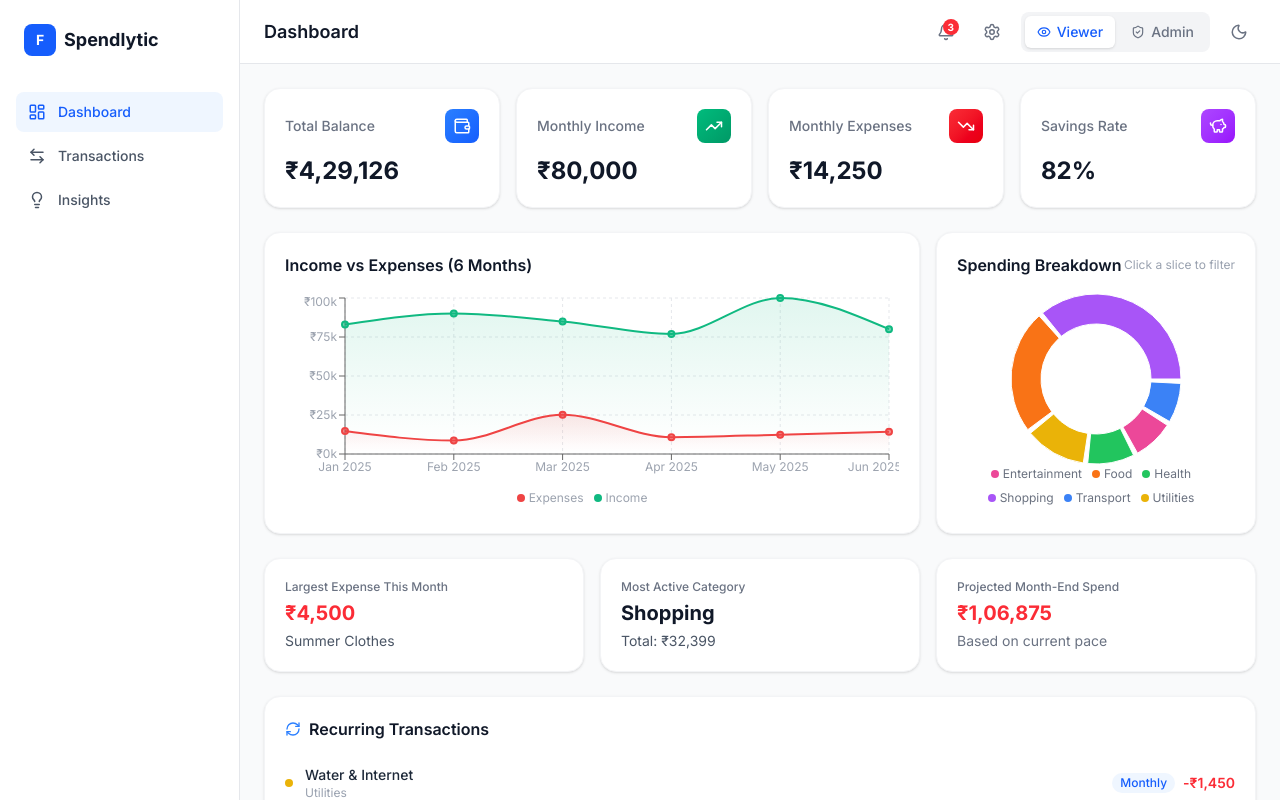
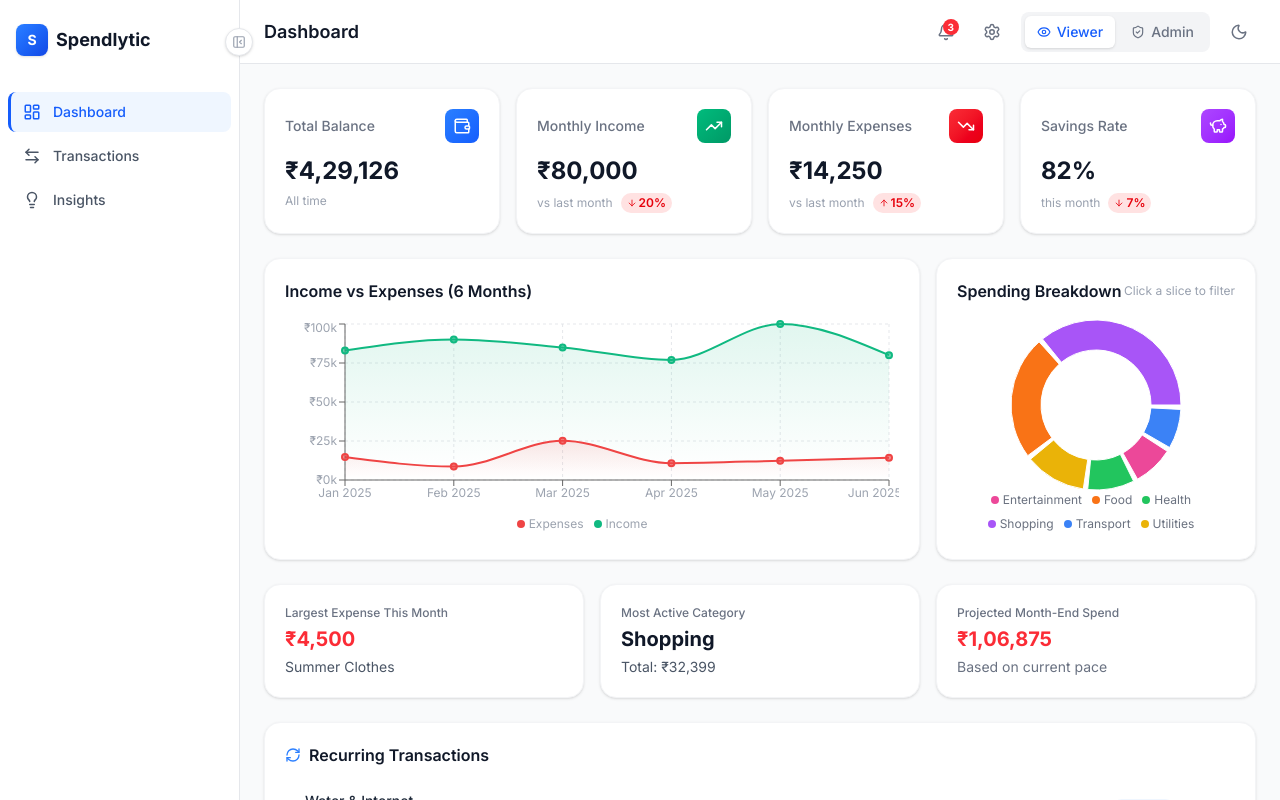
Before and after one commit to hemaharshini-dev/Financial-Dashboard, a React (Vite) app in the folder financial-dashboard/: page / in a window 1280 px wide. Shown: the top 800 px of the page. Built offline with nearby package versions, Linux system fonts and the light colour scheme.

Commit message:
Added collapsable icon for side bar

```diff
--- a/financial-dashboard/src/components/dashboard/SummaryCards.jsx
+++ b/financial-dashboard/src/components/dashboard/SummaryCards.jsx
@@ -1,10 +1,10 @@
 import { useEffect, useState } from 'react';
 import { motion } from 'framer-motion';
-import { Wallet, TrendingUp, TrendingDown, PiggyBank } from 'lucide-react';
+import { Wallet, TrendingUp, TrendingDown, PiggyBank, ArrowUp, ArrowDown } from 'lucide-react';
 import { useTransactionStore } from '../../store/useTransactionStore';
 import { useInsightsContext } from '../../context/InsightsContext';
 import { formatCurrency } from '../../utils/formatCurrency';
-import { format } from 'date-fns';
+import { format, subMonths } from 'date-fns';
 
 function useCountUp(target, duration = 1200) {
   const [value, setValue] = useState(0);
@@ -21,14 +21,32 @@ function useCountUp(target, duration = 1200) {
   return value;
 }
 
-function SummaryCard({ title, value, icon: Icon, color, isCurrency = true, suffix = '' }) {
+function TrendBadge({ current, previous, inverse = false }) {
+  if (!previous) return null;
+  const diff = current - previous;
+  const pct = Math.round(Math.abs(diff / previous) * 100);
+  if (pct === 0) return null;
+  const isUp = diff > 0;
+  const isGood = inverse ? !isUp : isUp;
+  return (
+    <span className={`flex items-center gap-0.5 text-xs font-semibold px-1.5 py-0.5 rounded-full ${
+      isGood ? 'bg-emerald-100 text-emerald-700 dark:bg-emerald-900/40 dark:text-emerald-400'
+              : 'bg-red-100 text-red-600 dark:bg-red-900/40 dark:text-red-400'
+    }`}>
+      {isUp ? <ArrowUp size={10} /> : <ArrowDown size={10} />}{pct}%
+    </span>
+  );
+}
+
+function SummaryCard({ title, value, icon: Icon, color, isCurrency = true, suffix = '', subLabel, trend }) {
   const animated = useCountUp(value);
   return (
     <motion.div
       initial={{ opacity: 0, y: 20 }}
       animate={{ opacity: 1, y: 0 }}
       transition={{ duration: 0.4 }}
-      className="bg-white dark:bg-gray-900 rounded-2xl p-5 shadow-sm border border-gray-100 dark:border-gray-800 hover:shadow-md transition-shadow"
+      whileHover={{ y: -2, boxShadow: '0 8px 25px -5px rgb(0 0 0 / 0.1)' }}
+      className="bg-white dark:bg-gray-900 rounded-2xl p-5 shadow-sm border border-gray-100 dark:border-gray-800 transition-shadow cursor-default"
     >
       <div className="flex items-center justify-between mb-3">
         <span className="text-sm text-gray-500 dark:text-gray-400 font-medium">{title}</span>
@@ -39,25 +57,48 @@ function SummaryCard({ title, value, icon: Icon, color, isCurrency = true, suffi
       <p className="text-2xl font-bold text-gray-900 dark:text-white">
         {isCurrency ? formatCurrency(animated) : `${animated.toLocaleString('en-IN')}${suffix}`}
       </p>
+      <div className="flex items-center gap-2 mt-1.5">
+        {subLabel && <span className="text-xs text-gray-400">{subLabel}</span>}
+        {trend && <TrendBadge {...trend} />}
+      </div>
     </motion.div>
   );
 }
 
 export default function SummaryCards() {
   const { transactions } = useTransactionStore();
-  const { savingsRate, latestMonth } = useInsightsContext();
+  const { savingsRate, latestMonth, latestDate } = useInsightsContext();
   const thisMonth = latestMonth || format(new Date(), 'yyyy-MM');
+  const lastMonth = latestDate ? format(subMonths(latestDate, 1), 'yyyy-MM') : null;
 
   const totalBalance = transactions.reduce((s, t) => t.type === 'income' ? s + t.amount : s - t.amount, 0);
   const monthlyIncome = transactions.filter((t) => t.type === 'income' && t.date.startsWith(thisMonth)).reduce((s, t) => s + t.amount, 0);
   const monthlyExpenses = transactions.filter((t) => t.type === 'expense' && t.date.startsWith(thisMonth)).reduce((s, t) => s + t.amount, 0);
+  const lastMonthIncome = lastMonth ? transactions.filter((t) => t.type === 'income' && t.date.startsWith(lastMonth)).reduce((s, t) => s + t.amount, 0) : 0;
+  const lastMonthExpenses = lastMonth ? transactions.filter((t) => t.type === 'expense' && t.date.startsWith(lastMonth)).reduce((s, t) => s + t.amount, 0) : 0;
+  const lastMonthSavings = lastMonthIncome > 0 ? Math.round(((lastMonthIncome - lastMonthExpenses) / lastMonthIncome) * 100) : 0;
 
   return (
     <div className="grid grid-cols-1 sm:grid-cols-2 lg:grid-cols-4 gap-4">
-      <SummaryCard title="Total Balance" value={Math.abs(totalBalance)} icon={Wallet} color="from-blue-500 to-blue-600" />
-      <SummaryCard title="Monthly Income" value={monthlyIncome} icon={TrendingUp} color="from-emerald-500 to-emerald-600" />
-      <SummaryCard title="Monthly Expenses" value={monthlyExpenses} icon={TrendingDown} color="from-red-500 to-red-600" />
-      <SummaryCard title="Savings Rate" value={savingsRate} icon={PiggyBank} color="from-purple-500 to-purple-600" isCurrency={false} suffix="%" />
+      <SummaryCard
+        title="Total Balance" value={Math.abs(totalBalance)} icon={Wallet}
+        color="from-blue-500 to-blue-600" subLabel="All time"
+      />
+      <SummaryCard
+        title="Monthly Income" value={monthlyIncome} icon={TrendingUp}
+        color="from-emerald-500 to-emerald-600" subLabel="vs last month"
+        trend={{ current: monthlyIncome, previous: lastMonthIncome }}
+      />
+      <SummaryCard
+        title="Monthly Expenses" value={monthlyExpenses} icon={TrendingDown}
+        color="from-red-500 to-red-600" subLabel="vs last month"
+        trend={{ current: monthlyExpenses, previous: lastMonthExpenses, inverse: true }}
+      />
+      <SummaryCard
+        title="Savings Rate" value={savingsRate} icon={PiggyBank}
+        color="from-purple-500 to-purple-600" isCurrency={false} suffix="%" subLabel="this month"
+        trend={{ current: savingsRate, previous: lastMonthSavings }}
+      />
     </div>
   );
 }
--- a/financial-dashboard/src/components/insights/BudgetGoals.jsx
+++ b/financial-dashboard/src/components/insights/BudgetGoals.jsx
@@ -4,7 +4,6 @@ import { useBudgetStore } from '../../store/useBudgetStore';
 import { useInsightsContext } from '../../context/InsightsContext';
 import { useAppStore } from '../../store/useAppStore';
 import { formatCurrency } from '../../utils/formatCurrency';
-import { CATEGORY_COLORS } from '../../data/mockData';
 import { format } from 'date-fns';
 
 export default function BudgetGoals() {
@@ -50,17 +49,26 @@ export default function BudgetGoals() {
         {categories.map((cat) => {
           const limit = budgets[cat];
           const spent = categoryTotals[cat] || 0;
-          const pct = Math.min(100, Math.round((spent / limit) * 100));
-          const color = pct >= 100 ? '#ef4444' : pct >= 80 ? '#f59e0b' : '#10b981';
-          const barColor = CATEGORY_COLORS[cat] || color;
+          const rawPct = Math.round((spent / limit) * 100);
+          const pct = Math.min(100, rawPct);
+          const statusColor = rawPct >= 100 ? '#ef4444' : rawPct >= 80 ? '#f59e0b' : '#10b981';
+          const statusLabel = rawPct >= 100 ? 'Over budget' : rawPct >= 80 ? 'Approaching limit' : 'On track';
+          const statusBg = rawPct >= 100
+            ? 'bg-red-100 text-red-600 dark:bg-red-900/30 dark:text-red-400'
+            : rawPct >= 80
+            ? 'bg-amber-100 text-amber-600 dark:bg-amber-900/30 dark:text-amber-400'
+            : 'bg-emerald-100 text-emerald-700 dark:bg-emerald-900/30 dark:text-emerald-400';
 
           return (
             <div key={cat}>
-              <div className="flex items-center justify-between text-sm mb-1">
-                <span className="font-medium text-gray-700 dark:text-gray-300">{cat}</span>
+              <div className="flex items-center justify-between text-sm mb-1.5">
                 <div className="flex items-center gap-2">
-                  <span className="text-gray-500 dark:text-gray-400">
-                    {formatCurrency(spent)} /&nbsp;
+                  <span className="font-medium text-gray-700 dark:text-gray-300">{cat}</span>
+                  <span className={`text-xs font-medium px-1.5 py-0.5 rounded-full ${statusBg}`}>{statusLabel}</span>
+                </div>
+                <div className="flex items-center gap-2">
+                  <span className="text-gray-500 dark:text-gray-400 text-xs">
+                    {formatCurrency(spent)} / {formatCurrency(limit)}
                   </span>
                   {editing === cat && role === 'admin' ? (
                     <div className="flex items-center gap-1">
@@ -78,29 +86,26 @@ export default function BudgetGoals() {
                       </button>
                     </div>
                   ) : (
-                    <div className="flex items-center gap-1">
-                      <span style={{ color }} className="font-semibold">{formatCurrency(limit)}</span>
-                      {role === 'admin' && (
-                        <button onClick={() => startEdit(cat, limit)} aria-label={`Edit ${cat} budget`} className="text-gray-300 hover:text-blue-500 transition-colors">
-                          <Pencil size={11} />
-                        </button>
-                      )}
-                    </div>
+                    role === 'admin' && (
+                      <button onClick={() => startEdit(cat, limit)} aria-label={`Edit ${cat} budget`} className="text-gray-300 hover:text-blue-500 transition-colors">
+                        <Pencil size={11} />
+                      </button>
+                    )
                   )}
                 </div>
               </div>
-              <div className="h-2 bg-gray-100 dark:bg-gray-800 rounded-full overflow-hidden">
+              <div className="h-2.5 bg-gray-100 dark:bg-gray-800 rounded-full overflow-hidden">
                 <div
                   className="h-full rounded-full transition-all duration-500"
-                  style={{ width: `${pct}%`, backgroundColor: pct >= 100 ? '#ef4444' : pct >= 80 ? '#f59e0b' : barColor }}
+                  style={{ width: `${pct}%`, backgroundColor: statusColor }}
                 />
               </div>
-              {pct >= 100 && (
-                <p className="text-xs text-red-500 mt-0.5">⚠ Over budget by {formatCurrency(spent - limit)}</p>
-              )}
-              {pct >= 80 && pct < 100 && (
-                <p className="text-xs text-amber-500 mt-0.5">{pct}% used — approaching limit</p>
-              )}
+              <div className="flex justify-between mt-1">
+                <span className="text-xs text-gray-400">{rawPct}% used</span>
+                {rawPct >= 100 && (
+                  <span className="text-xs text-red-500 font-medium">+{formatCurrency(spent - limit)} over</span>
+                )}
+              </div>
             </div>
           );
         })}
--- a/financial-dashboard/src/components/layout/Layout.jsx
+++ b/financial-dashboard/src/components/layout/Layout.jsx
@@ -4,7 +4,7 @@ import Header from './Header';
 
 export default function Layout({ activePage, setActivePage, children }) {
   return (
-    <div className="flex min-h-screen bg-gray-50 dark:bg-gray-950">
+    <div className="flex min-h-screen bg-gray-50 dark:bg-gray-950 overflow-x-hidden">
       <Sidebar activePage={activePage} setActivePage={setActivePage} />
       <div className="flex-1 flex flex-col min-w-0">
         <Header activePage={activePage} />
--- a/financial-dashboard/src/components/layout/Sidebar.jsx
+++ b/financial-dashboard/src/components/layout/Sidebar.jsx
@@ -1,6 +1,8 @@
-import { LayoutDashboard, ArrowLeftRight, Lightbulb } from 'lucide-react';
+import { LayoutDashboard, ArrowLeftRight, Lightbulb, PanelLeftClose, PanelLeftOpen } from 'lucide-react';
+import { motion, AnimatePresence } from 'framer-motion';
 import { useFilteredTransactions } from '../../hooks/useFilteredTransactions';
 import { useTransactionStore } from '../../store/useTransactionStore';
+import { useAppStore } from '../../store/useAppStore';
 
 const links = [
   { id: 'dashboard', label: 'Dashboard', icon: LayoutDashboard },
@@ -11,38 +13,104 @@ const links = [
 export default function Sidebar({ activePage, setActivePage }) {
   const filtered = useFilteredTransactions();
   const { filters } = useTransactionStore();
+  const { sidebarCollapsed, toggleSidebar } = useAppStore();
+
   const hasActiveFilters = filters.search || filters.type !== 'all' || filters.categories.length || filters.dateFrom || filters.dateTo;
   const txCount = hasActiveFilters ? filtered.length : null;
+
   return (
     <>
       {/* Desktop Sidebar */}
-      <aside className="hidden md:flex flex-col w-60 min-h-screen bg-white dark:bg-gray-900 border-r border-gray-200 dark:border-gray-800 px-4 py-6 gap-1">
-        <div className="flex items-center gap-2 px-2 mb-8">
-          <div className="w-8 h-8 rounded-lg bg-blue-600 flex items-center justify-center">
-            <span className="text-white font-bold text-sm">F</span>
+      <motion.aside
+        animate={{ width: sidebarCollapsed ? 64 : 240 }}
+        transition={{ duration: 0.25, ease: 'easeInOut' }}
+        className="hidden md:flex flex-col min-h-screen bg-white dark:bg-gray-900 border-r border-gray-200 dark:border-gray-800 py-6 gap-1 overflow-visible shrink-0 relative"
+      >
+        {/* Edge toggle button — always in the same spot on the right border */}
+        <button
+          onClick={toggleSidebar}
+          aria-label={sidebarCollapsed ? 'Expand sidebar' : 'Collapse sidebar'}
+          className="absolute -right-3.5 top-7 z-50 w-7 h-7 rounded-full bg-white dark:bg-gray-900 border border-gray-200 dark:border-gray-700 flex items-center justify-center text-gray-400 hover:text-blue-500 hover:border-blue-400 dark:hover:border-blue-500 shadow-sm transition-all hover:scale-110"
+        >
+          {sidebarCollapsed
+            ? <PanelLeftOpen size={14} />
+            : <PanelLeftClose size={14} />
+          }
+        </button>
+
+        {/* Logo row */}
+        <div className={`flex items-center mb-8 px-4 ${sidebarCollapsed ? 'justify-center' : 'gap-2'}`}>
+          <div className="w-8 h-8 rounded-lg bg-gradient-to-br from-blue-500 to-blue-700 flex items-center justify-center shadow-sm shrink-0">
+            <span className="text-white font-bold text-sm">S</span>
           </div>
-          <span className="font-bold text-lg text-gray-900 dark:text-white">Spendlytic</span>
+          <AnimatePresence>
+            {!sidebarCollapsed && (
+              <motion.span
+                initial={{ opacity: 0, width: 0 }}
+                animate={{ opacity: 1, width: 'auto' }}
+                exit={{ opacity: 0, width: 0 }}
+                transition={{ duration: 0.2 }}
+                className="font-bold text-lg text-gray-900 dark:text-white whitespace-nowrap overflow-hidden"
+              >
+                Spendlytic
+              </motion.span>
+            )}
+          </AnimatePresence>
         </div>
-        {links.map(({ id, label, icon: Icon }) => (
+
+        {/* Nav links */}
+        <div className="flex-1 flex flex-col gap-1 px-2">
+          {links.map(({ id, label, icon: Icon }) => {
+            const isActive = activePage === id;
+            return (
+              <div key={id} className="relative group">
                 <button
-            key={id}
                   onClick={() => setActivePage(id)}
-            className={`flex items-center gap-3 px-3 py-2.5 rounded-lg text-sm font-medium transition-all ${
-              activePage === id
-                ? 'bg-blue-50 dark:bg-blue-900/30 text-blue-600 dark:text-blue-400'
-                : 'text-gray-600 dark:text-gray-400 hover:bg-gray-100 dark:hover:bg-gray-800'
+                  aria-label={label}
+                  className={`w-full flex items-center py-2.5 rounded-lg text-sm font-medium transition-all ${
+                    sidebarCollapsed ? 'justify-center px-2' : 'gap-3 px-3'
+                  } ${
+                    isActive
+                      ? 'bg-blue-50 dark:bg-blue-900/30 text-blue-600 dark:text-blue-400 border-l-[3px] border-blue-600 dark:border-blue-400'
+                      : 'text-gray-600 dark:text-gray-400 hover:bg-gray-100 dark:hover:bg-gray-800 border-l-[3px] border-transparent'
                   }`}
                 >
-            <Icon size={18} />
+                  <Icon size={18} className="shrink-0" />
+                  <AnimatePresence>
+                    {!sidebarCollapsed && (
+                      <motion.span
+                        initial={{ opacity: 0, width: 0 }}
+                        animate={{ opacity: 1, width: 'auto' }}
+                        exit={{ opacity: 0, width: 0 }}
+                        transition={{ duration: 0.2 }}
+                        className="whitespace-nowrap overflow-hidden flex-1 text-left"
+                      >
                         {label}
-            {id === 'transactions' && txCount !== null && (
+                      </motion.span>
+                    )}
+                  </AnimatePresence>
+                  {!sidebarCollapsed && id === 'transactions' && txCount !== null && (
                     <span className="ml-auto text-xs bg-blue-100 dark:bg-blue-900/40 text-blue-600 dark:text-blue-400 font-semibold px-1.5 py-0.5 rounded-full">
                       {txCount}
                     </span>
                   )}
                 </button>
-        ))}
-      </aside>
+
+                {/* Tooltip when collapsed */}
+                {sidebarCollapsed && (
+                  <div className="absolute left-full top-1/2 -translate-y-1/2 ml-4 px-2.5 py-1.5 bg-gray-900 dark:bg-gray-700 text-white text-xs rounded-lg whitespace-nowrap opacity-0 group-hover:opacity-100 pointer-events-none transition-opacity z-50 shadow-lg">
+                    {label}
+                    {id === 'transactions' && txCount !== null && (
+                      <span className="ml-1.5 bg-blue-500 text-white text-[10px] font-bold px-1 py-0.5 rounded-full">{txCount}</span>
+                    )}
+                    <div className="absolute right-full top-1/2 -translate-y-1/2 border-4 border-transparent border-r-gray-900 dark:border-r-gray-700" />
+                  </div>
+                )}
+              </div>
+            );
+          })}
+        </div>
+      </motion.aside>
 
       {/* Mobile Bottom Nav */}
       <nav className="md:hidden fixed bottom-0 left-0 right-0 z-50 bg-white dark:bg-gray-900 border-t border-gray-200 dark:border-gray-800 flex">
--- a/financial-dashboard/src/components/ui/Badge.jsx
+++ b/financial-dashboard/src/components/ui/Badge.jsx
@@ -8,7 +8,7 @@ const typeStyles = {
 export default function Badge({ label, variant = 'category' }) {
   if (variant === 'type') {
     return (
-      <span className={`px-2 py-0.5 rounded-full text-xs font-medium ${typeStyles[label] || ''}`}>
+      <span className={`px-2 py-0.5 rounded-full text-xs font-medium capitalize ${typeStyles[label] || ''}`}>
         {label}
       </span>
     );
--- a/financial-dashboard/src/index.css
+++ b/financial-dashboard/src/index.css
@@ -7,5 +7,10 @@
   body {
     @apply bg-gray-50 text-gray-900 dark:bg-gray-950 dark:text-gray-100 transition-colors duration-300;
     font-family: 'Inter', system-ui, sans-serif;
+    background-image: radial-gradient(circle, #d1d5db 1px, transparent 1px);
+    background-size: 24px 24px;
+  }
+  .dark body, :where(.dark, .dark *) body {
+    background-image: radial-gradient(circle, #1f2937 1px, transparent 1px);
   }
 }
--- a/financial-dashboard/src/store/useAppStore.js
+++ b/financial-dashboard/src/store/useAppStore.js
@@ -19,6 +19,7 @@ export const useAppStore = create((set) => ({
   role: getInitial('fd_role', 'viewer'),
   darkMode: getInitialDarkMode(),
   widgets: getInitial('fd_widgets', defaultWidgets),
+  sidebarCollapsed: getInitial('fd_sidebar', false),
 
   setRole: (role) => {
     localStorage.setItem('fd_role', JSON.stringify(role));
@@ -38,4 +39,11 @@ export const useAppStore = create((set) => ({
       localStorage.setItem('fd_widgets', JSON.stringify(next));
       return { widgets: next };
     }),
+
+  toggleSidebar: () =>
+    set((s) => {
+      const next = !s.sidebarCollapsed;
+      localStorage.setItem('fd_sidebar', JSON.stringify(next));
+      return { sidebarCollapsed: next };
+    }),
 }));
```
Also changed, not shown: financial-dashboard/src/components/ui/EmptyState.jsx (+7 -5 lines). Lines whose indentation alone changed are shown as unchanged.
